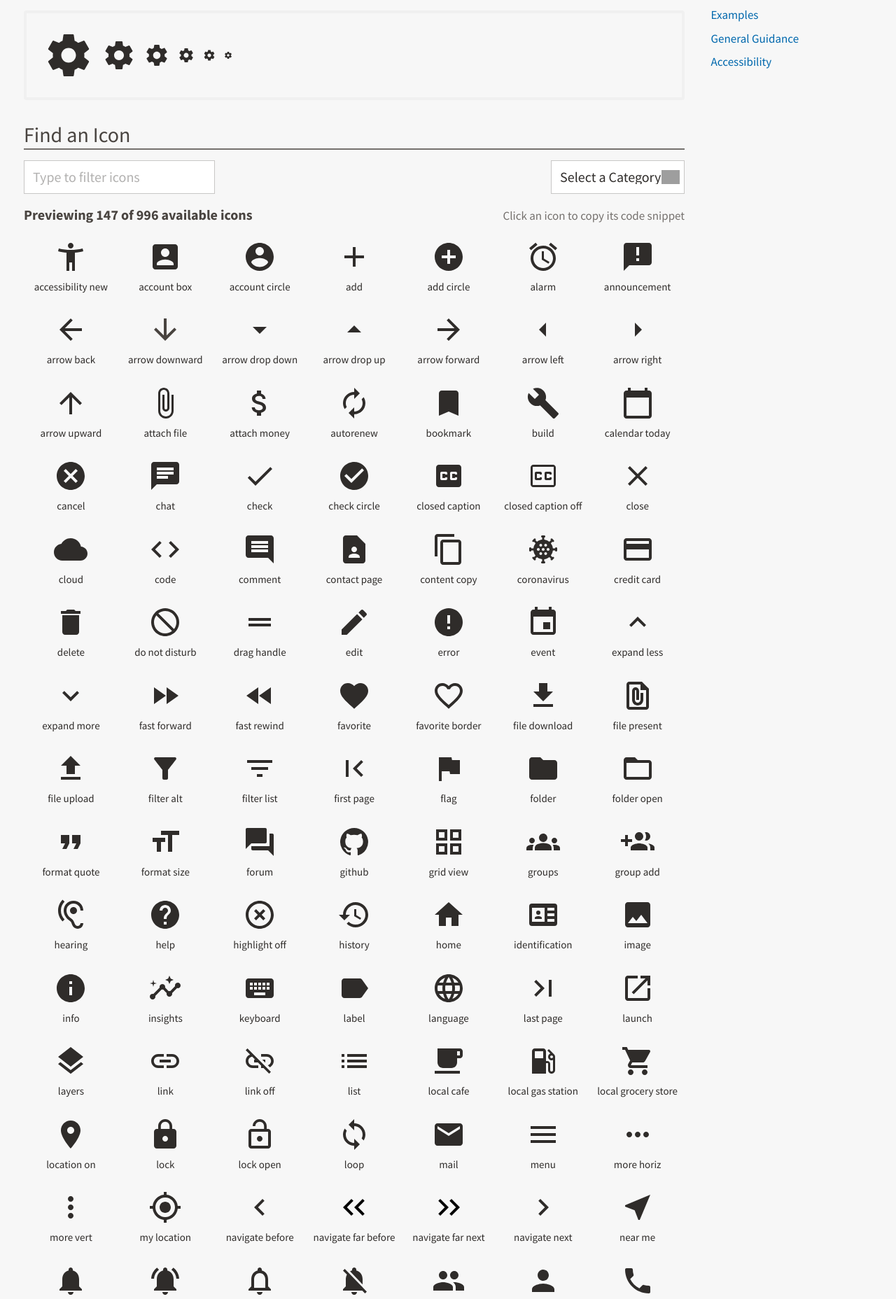
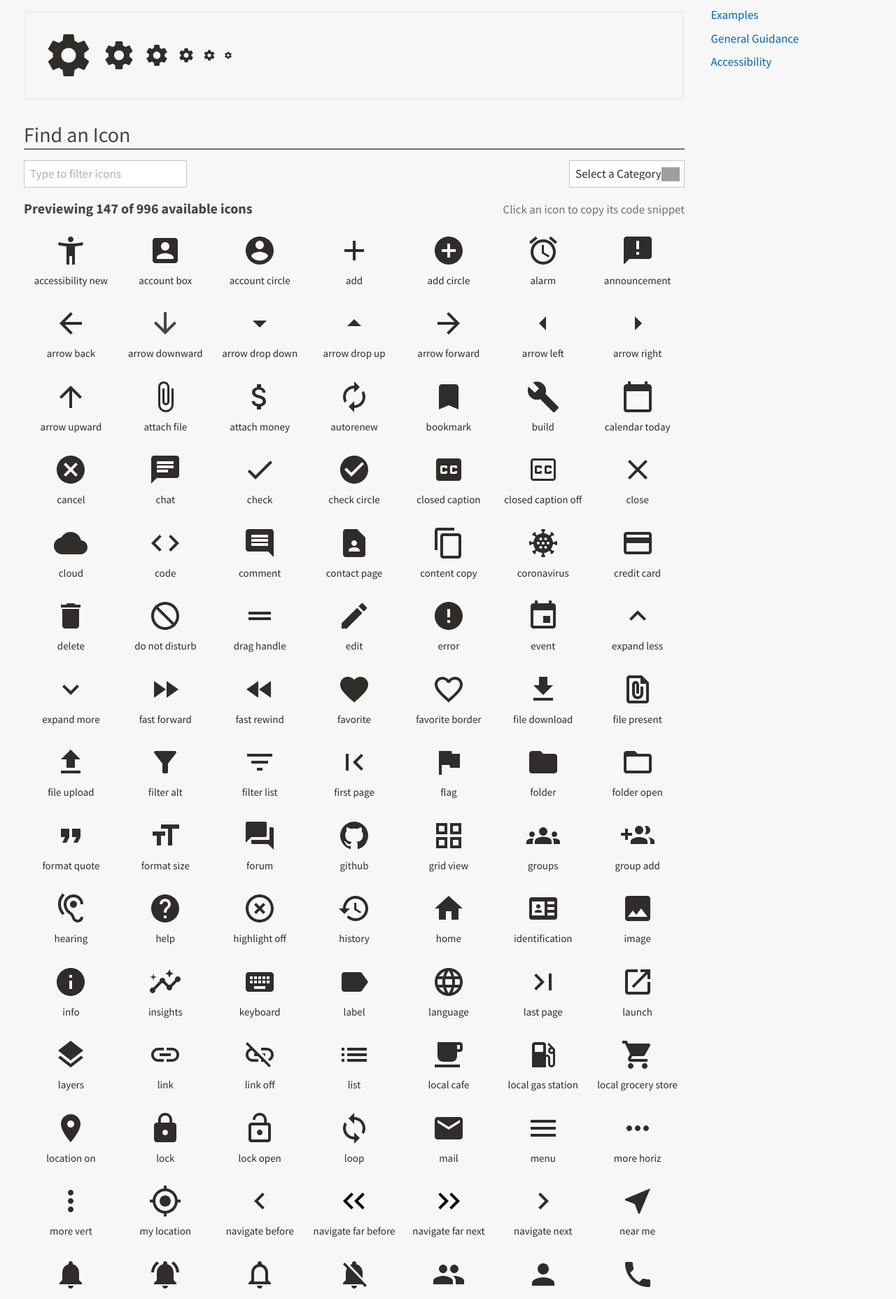
Before and after one commit to USDA-FSA/fsa-design-system, a Jekyll site: the page built from components/icons/index.md, in a window 1280 px wide. Shown: the part 512-2368 px from the top of the page at 70% size. Built offline with Jekyll 4.4.1, drawn with Linux system fonts in a browser that asks for light colours; grey boxes are pictures that could not be loaded.

Commit message:
initial #460

```diff
--- a/components/icons/index.md
+++ b/components/icons/index.md
@@ -39,14 +39,14 @@ relatedItems:
 {% include preview-and-snippet.html %}
 
 ## Find an Icon
-<div class="fsa-level@m fsa-level--justify-between@m fsa-level--align-baseline@m">
+<div class="fsa-level fsa-level--justify-between">
   <div class="fsa-field">
     <label class="fsa-field__label fsa-sr-only" for="ds-icon-find">Find an Icon</label>
-    <input class="fsa-input fsa-input--large fsa-field__item" id="ds-icon-find" name="ds-icon-find" type="text" value="" placeholder="Type to filter icons" aria-describedby="ds-icon-find__help-1 ds-icon-find__help-2">
+    <input class="fsa-input fsa-field__item" id="ds-icon-find" name="ds-icon-find" type="text" value="" placeholder="Type to filter icons" aria-describedby="ds-icon-find__help-1 ds-icon-find__help-2">
   </div>
   <div class="fsa-field">
     <label class="fsa-field__label fsa-sr-only" for="ds-icon-filter">Filter Icons</label>
-    <select onchange="IconFinder.setCategory(this)" data-most-popular="49" class="fsa-select fsa-select--large fsa-field__item" id="ds-icon-filter" aria-describedby="ds-icon-filter-help" aria-required="true" name="ds-icon-filter">
+    <select onchange="IconFinder.setCategory(this)" data-most-popular="49" class="fsa-select fsa-field__item" id="ds-icon-filter" aria-describedby="ds-icon-filter-help" aria-required="true" name="ds-icon-filter">
       <option value="" selected="selected">Select a Category</option>
       <option value="popular">Most Popular</option>
     </select>
```
